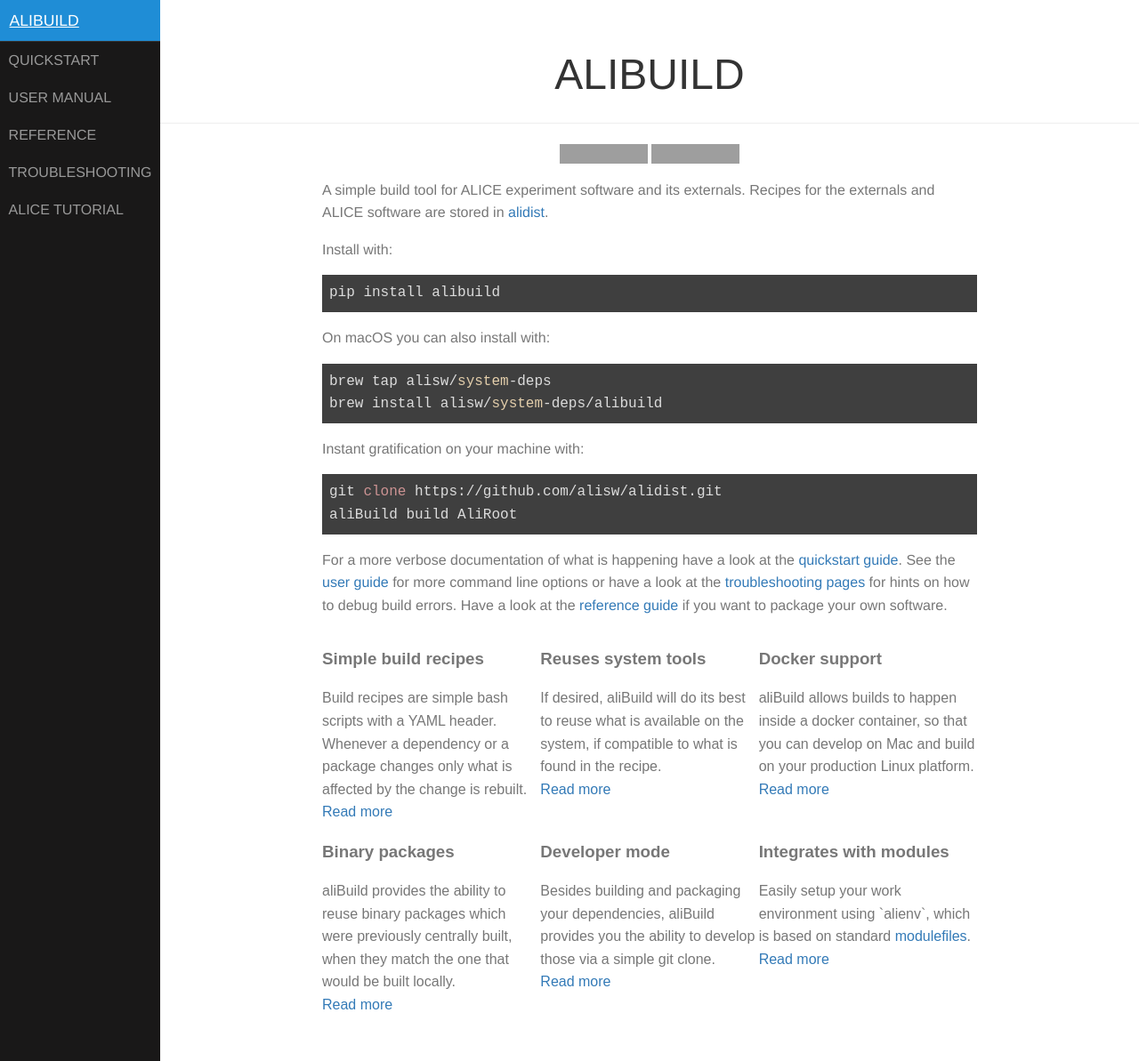
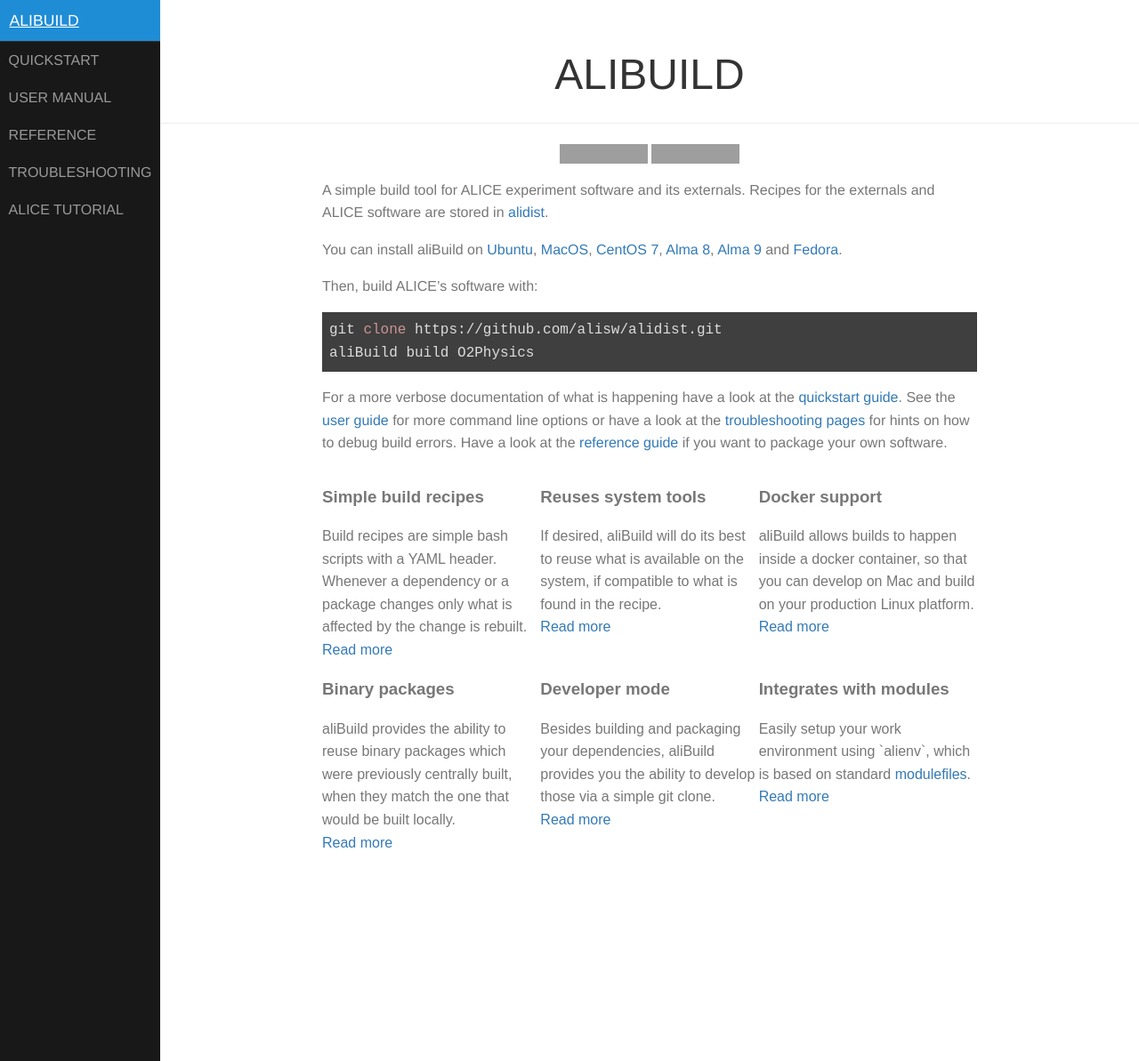
Before and after one commit to alisw/alibuild, a Jekyll site: the page built from docs/index.markdown, in a window 1280 px wide and 1193 px high. Shown: the whole window at 89% size. Built offline with Jekyll 4.4.1, drawn with Linux system fonts in a browser that asks for light colours; grey boxes are pictures that could not be loaded.

Commit message:
Fix outdated installation instructions
"pip" either uses Python 2, or it doesn't exist at all any more. Either way,
we should encourage users to install our system packages (RPMs/DEBs/brew)
instead, since they'll get automatic updates that way.

```diff
--- a/docs/index.markdown
+++ b/docs/index.markdown
@@ -13,19 +13,19 @@
 for the externals and ALICE software are stored in
 [alidist](https://github.com/alisw/alidist).
 
-Install with:
+You can install aliBuild on [Ubuntu][ubuntu], [MacOS][mac], [CentOS 7][centos7], [Alma 8][alma8], [Alma 9][alma9] and [Fedora][fedora].
 
-    pip install alibuild
+[centos7]: https://alice-doc.github.io/alice-analysis-tutorial/building/prereq-centos7.html
+[alma8]: https://alice-doc.github.io/alice-analysis-tutorial/building/prereq-centos8.html
+[alma9]: https://alice-doc.github.io/alice-analysis-tutorial/building/prereq-alma9.html
+[ubuntu]: https://alice-doc.github.io/alice-analysis-tutorial/building/prereq-ubuntu.html
+[mac]: https://alice-doc.github.io/alice-analysis-tutorial/building/prereq-macos.html
+[fedora]: https://alice-doc.github.io/alice-analysis-tutorial/building/prereq-fedora.html
 
-On macOS you can also install with:
-
-    brew tap alisw/system-deps
-    brew install alisw/system-deps/alibuild
-
-Instant gratification on your machine with:
+Then, build ALICE's software with:
 
     git clone https://github.com/alisw/alidist.git
-    aliBuild build AliRoot
+    aliBuild build O2Physics
 
 For a more verbose documentation of what is happening have a look at
 the [quickstart guide](quick.html). See the [user guide](user.html)
```
